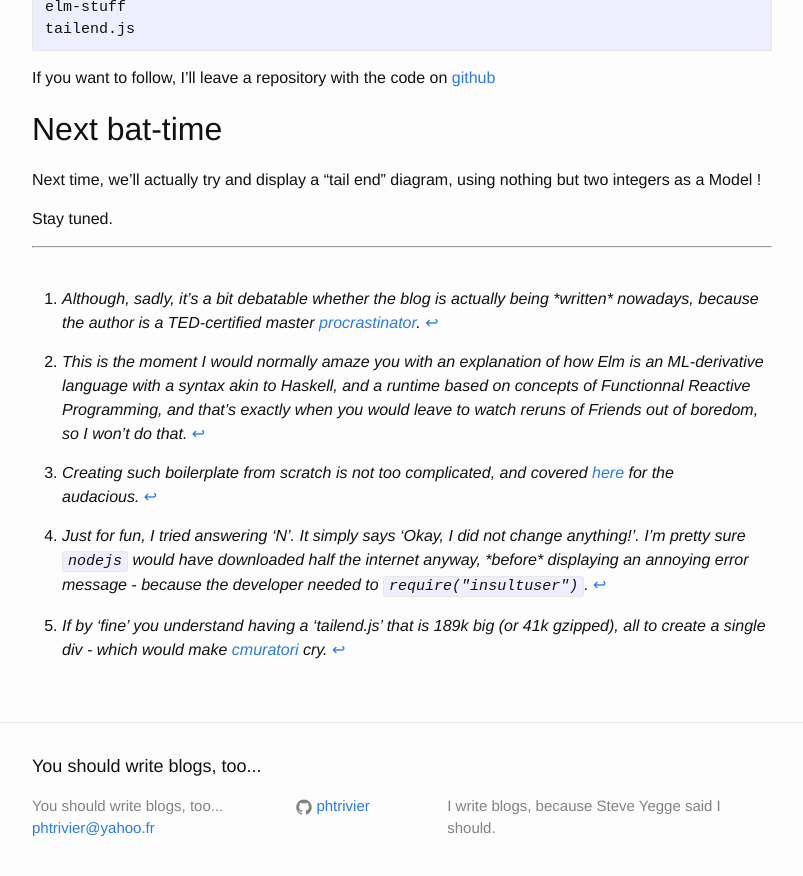
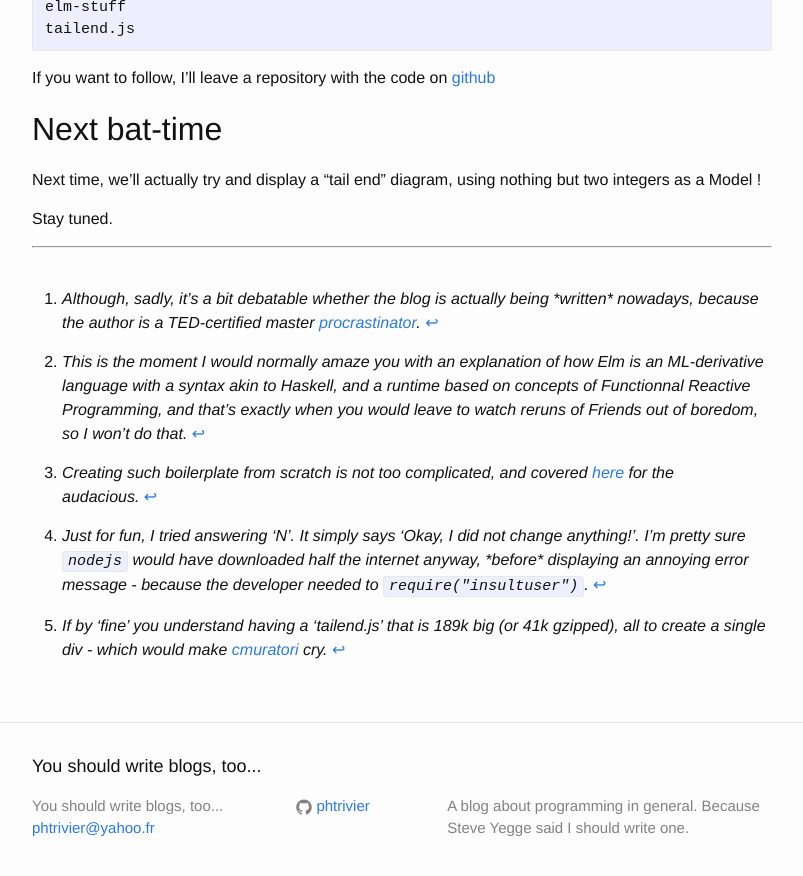
Before and after one commit to phtrivier/phtrivier.github.io, a Jekyll site: the page built from _posts/2016-08-21-elm-tail-end-part-1.markdown, in a window 1280 px wide and 900 px high, scrolled down 7195 px. Shown: the top 876 px of the window, without its empty margins (238-1041 px from the left). Built offline with Jekyll 4.4.1, drawn with Linux system fonts in a browser that asks for light colours.

Commit message:
Fixed syntax highlighter, added seo

```diff
--- a/Gemfile
+++ b/Gemfile
@@ -5,5 +5,3 @@ require 'open-uri'
 versions = JSON.parse(open('https://pages.github.com/versions.json').read)
 
 gem 'github-pages', versions['github-pages']
-
-gem 'pygments.rb'
--- a/_config.yml
+++ b/_config.yml
@@ -16,7 +16,8 @@
 title: You should write blogs, too...
 email: phtrivier@yahoo.fr
 description: > # this means to ignore newlines until "baseurl:"
-   I write blogs, because Steve Yegge said I should.
+   A blog about programming in general.
+   Because Steve Yegge said I should write one.
 baseurl: "" # the subpath of your site, e.g. /blog
 url: "http://example.com" # the base hostname & protocol for your site
 #twitter_username: phtrivier
@@ -24,4 +25,6 @@ github_username:  phtrivier
 
 # Build settings
 markdown: kramdown
-highlighter: pygments
+
+gems:
+  - jekyll-seo-tag
--- a/_includes/head.html
+++ b/_includes/head.html
@@ -3,10 +3,14 @@
   <meta http-equiv="X-UA-Compatible" content="IE=edge">
   <meta name="viewport" content="width=device-width, initial-scale=1">
 
+  {% comment %}
   <title>{% if page.title %}{{ page.title | escape }}{% else %}{{ site.title | escape }}{% endif %}</title>
+  {% endcomment %}
+
   <meta name="description" content="{% if page.excerpt %}{{ page.excerpt | strip_html | strip_newlines | truncate: 160 }}{% else %}{{ site.description }}{% endif %}">
 
   <link rel="stylesheet" href="{{ "/css/main.css" | prepend: site.baseurl }}">
   <link rel="canonical" href="{{ page.url | replace:'index.html','' | prepend: site.baseurl | prepend: site.url }}">
   <link rel="alternate" type="application/rss+xml" title="{{ site.title }}" href="{{ "/feed.xml" | prepend: site.baseurl | prepend: site.url }}">
+  {% seo %}
 </head>
--- a/_posts/2016-08-21-elm-tail-end-part-1.markdown
+++ b/_posts/2016-08-21-elm-tail-end-part-1.markdown
@@ -2,7 +2,7 @@
 layout: post
 title:  "Elm and the \"tail end\""
 date:   2016-08-21 22:23:00 +0200
-tags: elm waitbutwhy
+tags: elm, waitbutwhy
 ---
 ## Wait But Why's "tail end" vizualisation
 
```
Also changed, not shown: Gemfile.lock.
